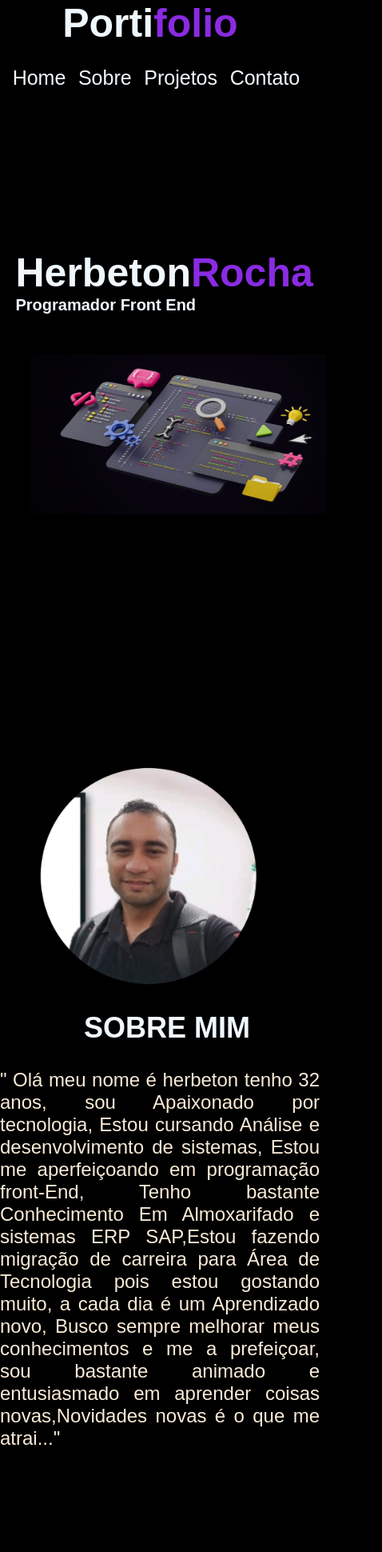
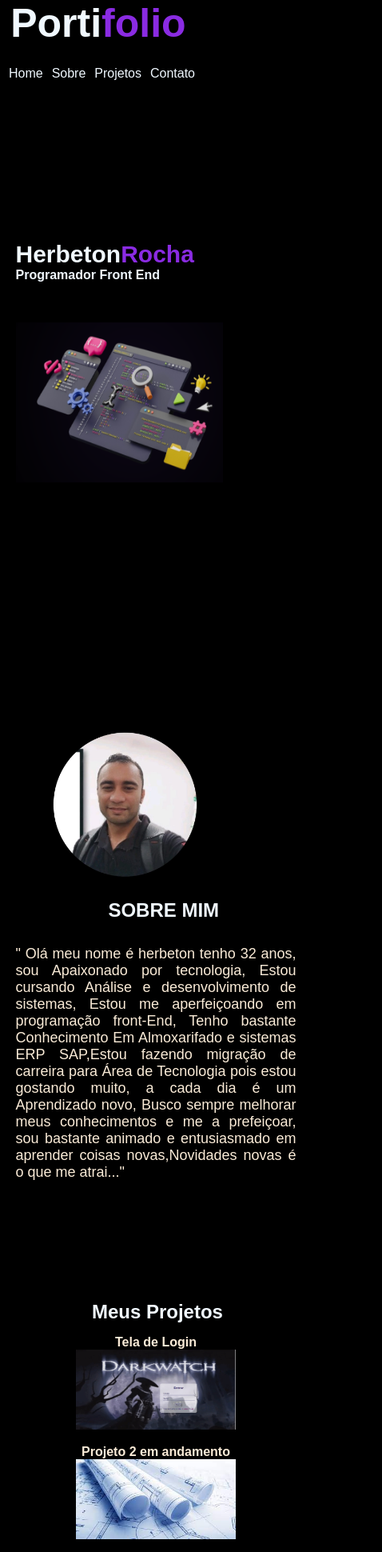
Before and after one commit to HERBETON25/portifolio-herbeton, a website: page index.html in a window 390 px wide. Shown: the top 1940 px of the page at 80% size, 478 px wide, since content can reach past the window. Drawn offline with Linux system fonts and the light colour scheme.

Commit message:
problema2

```diff
--- a/index.html
+++ b/index.html
@@ -32,7 +32,7 @@
             <div class="home-principal">
                 <div>
                     <h2 class="Sobre-nome">Herbeton<span>Rocha</span> </h2>
-                    <h4>Programador Front End</h4>
+                    <h4 class="section-area">Programador Front End</h4>
                 </div>
                 <img class="img-2" src="/img/fundo.png" alt="sem imagem">
             </div>
@@ -65,18 +65,18 @@
 
             <div class="card-projetos">
                 <div class="card">
-                    <h5 >Tela de Login</h5>
+                    <h5 class="title-imag" >Tela de Login</h5>
                     <a href="https://herbeton25.github.io/cadastro-de-Login/" target="_blank"><img class="img-dos-projetos"
                             src="./img/Tela de Login.png" height="200" alt="Tela de login"></a>
                 </div>
 
                 <div class="card">
-                    <h5>Projeto 2 em andamento</h5>
+                    <h5 class="title-imag" >Projeto 2 em andamento</h5>
                     <a href="" target="_blank"><img class="img-dos-projetos" src="./img/img/p2.jpg" height="200" alt="Instagram"></a>
                 </div>
 
                 <div class="card">
-                    <h5>Projeto 3 em andamento</h5>
+                    <h5 class="title-imag">Projeto 3 em andamento</h5>
                     <a href="" target="_blank"><img class="img-dos-projetos" src="./img/img/p3.jpg" height="200" alt="dindin"></a>
                 </div>
             </div>
@@ -84,14 +84,14 @@
 
         <footer class="footer" id="contato">
 
-            <h5 class="h5">Herbeton<span>Rocha</span></h5>
-            <p class="texto-footer"><span>Para mais informaçoẽs entre em contato</span></p>
+            <h5 class="footer-nome">Herbeton<span>Rocha</span></h5>
+            <p class="footer-texto"><span>Para mais informaçoẽs entre em contato</span></p>
 
             <div class="social">
-                <a href="https://wa.me/+5585985691277"><img class="img-rede-sociais" src="./img/whatsapp.jpg" whattsap></a>
+                <a href="https://wa.me/+5585985691277"><img class="img-rede-sociais-1" src="./img/whatsapp.jpg" whattsap></a>
                 <a href="https://www.linkedin.com/in/herbeton-rocha-942999b6/" target="_blank"><img
-                        class="img-rede-sociais" src="./img/img/download.png" linkedin></a>
-                <a href="https://github.com/HERBETON25" target="_blank"><img class="img-rede-sociais"
+                        class="img-rede-sociais-2" src="./img/img/download.png" linkedin></a>
+                <a href="https://github.com/HERBETON25" target="_blank"><img class="img-rede-sociais-3"
                         src="./img/img/github (1).png" github></a>
 
             </div>
--- a/style.css
+++ b/style.css
@@ -66,22 +66,15 @@ span {
     font-size: 25px;
     display: flex;
 }
-
-
-
-
-h5 {
+.title-imag {
     color: antiquewhite;
     font-size: 26px;
-
 }
-
 h2 {
     color: aliceblue;
     font-size: 75px;
 }
-
-h4 {
+.section-area {
     color: aliceblue;
     font-size: 40px;
     margin-bottom: 50PX;
@@ -126,7 +119,7 @@ h4 {
     margin: 50px 0;
 }
 
-@media (max-width: 1620px) {
+@media (min-width: 1200px) and (max-width: 1919px) {
     .nav-01 {
         margin-left: 70%;
     }
@@ -143,11 +136,24 @@ h4 {
         display: flex;
         margin-left: 5%;
     }
-
+}
 
 @media (max-width: 450px) {
-        body{
+    body {
         width: 100%;
+    }
+    .portifolio {
+        margin-left: 6%;
+        margin-right: 6%;
+        font-size: 50px;
+    }
+    .nav-01 {
+        margin-left: 0%;
+        width: 100%;
+    }
+    .link-menu {
+        margin-left: 5%;
+        font-size: 16px;
     }
     .home-principal {
         display: block;
@@ -155,24 +161,21 @@ h4 {
 
     .Sobre-nome {
         width: 100%;
-            font-size: 50px;
+        font-size: 30px;
     }
-
-        .portifolio {
-
-            margin-left: 25%;
-            font-size: 50px;
+    .img-2 {
+        margin-left: 0%;
+        width: 70%;
+        height: 200px;
     }
-        .link-menu{margin-left: 5%;}
     .sobre-sobre {
         display: block;
         margin: 0;
+    }
+    .foto-beto {
+        margin-left: 15%;
 
-        }
-
-        .foto-beto {
-            margin-left: 10%;
-            height: 300px;
+        height: 200px;
     }
 
     .main-imag-1 {
@@ -180,84 +183,74 @@ h4 {
     }
 
     .texto-sobre {
-            margin-left: 10%;
-            width: 340px;
+        margin-left:5%;
+        font-size: 24px;
+
     }
 
     .texto-sobre-completo {
         text-align: justify;
-            width: 400px;
-            margin-left: 0px;
-            font-size: 24px;
+        width: 90%;
+        margin-left: 5%;
+        font-size: 18px;
     }
 
     .principais-projetos {
-            width: 400px;
-            margin-left: 20%;
-            font-size: 50px;
+
+        margin-left: 1%;
+        font-size: 24px;
     }
 
     .header-lista-1 {
         display: block;
     }
 
-        .nav-01 {
-            margin-left: 0%;
-            width: 100%;
-        }
 
-        .img-2 {
-            margin-left: 5%;
-            width: 100%;
-            height: 200px;
 
-        }
+
 
     .figure-photo {
         margin-top: 60px;
-        }
-
-        .card-projetos {
-            display: block;
-            margin-left: 15%;
-        }
-
-        .img-dos-projetos {
-            height: 300px;
-            width: 400px;
-        }
-
-        h5 {
-            width: 400px;margin-top: 15px;
-        }
-
-        .h5 {
-            width: 400px;
-            font-size: 50px;
-            margin-left: 10%;
-        }
-
-        .texto-footer {
-            width: 300px;
-            font-size: 100%;
-           margin-left: 30%;
-        }
-
-        .social {
-            width: 400px;
-            margin-left: 10%;
-        }
-
-        h4 {
-            width: 100%;
-            font-size: 20px;
     }
     .card {
         margin-left: 0%;
     }
     .card-projetos {
+        display: block;
+        margin-left: 0%;
+    }
 
+    .img-dos-projetos {
+        height: 100px;
+        width: 200px;
+    }
+
+    .title-imag{
+        font-size: 16px;
+        margin-top: 15px;
+        text-align: center;
+    }
+
+    .h5 {
+        width: 100%;
+      font-size: 15px;
         margin-left: 10%;
     }
+
+
+
+    .social {
+        width: 100%;
+        margin-left: 0%;
     }
+
+    .section-area {
+        width: 100%;
+        font-size: 16px;
     }
+    .footer-nome{color: aliceblue;font-size: 18px;}
+    .footer-texto{font-size: 12px;}
+    .img-rede-sociais-1{height: 40px;}
+    .img-rede-sociais-2{height: 40px;}
+    .img-rede-sociais-3{height: 40px;}
+}
```
Also changed, not shown: img/whatsapp.jpg. Lines whose indentation alone changed are shown as unchanged.
